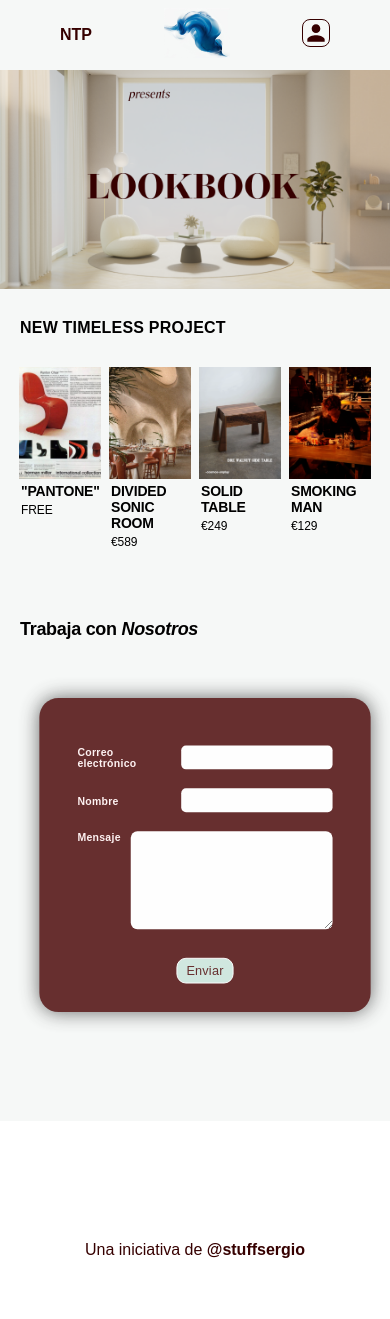
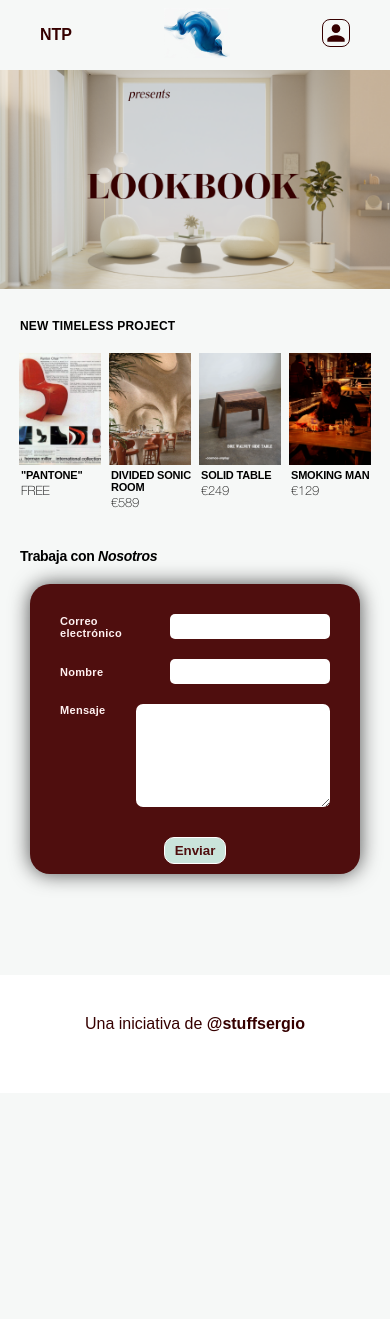
Before and after one commit to stuffsergio/personal-tienda-online, a PHP site: page / in a window 390 px wide. After the commit the page ends 1032 px from the top, so only its background shows below. Run offline with PHP 8.4, Linux system fonts and the light colour scheme; some libraries are stand-ins or nearby versions; some web fonts are replaced.

Commit message:
Cambios casoi definitivos

```diff
--- a/css/style.css
+++ b/css/style.css
@@ -9,12 +9,8 @@
   src: url("fonts/HelveticaNeueLTPro-Bd.woff2") format("woff2");
 }
 @font-face {
-  font-family: HelveticaNeueProBold;
-  src: url(../fonts/HelveticaNeueLTProMd.woff2);
-}
-@font-face {
   font-family: "HelveticaNeuePro-Thin";
-  src: url("fonts/HelveticaNeueLTProMd.woff2") format("woff2");
+  src: url("../fonts/HelveticaNeueLTProTh.woff2") format("woff2");
 }
 @font-face {
   font-family: "HelveticaNeuePro-Italic";
@@ -83,7 +79,7 @@ nav img {
   gap: 20px;
   background-color: #ffffffcc; /* los 88 se llaman alpha, lo que hace que sea más transparente, concretamente la mitad */
   backdrop-filter: blur(2px);
-  padding: 15px 30px 25px 0px;
+  padding: 20px 30px 25px 25px;
   border: 1px solid #360000;
   border-radius: 15px;
 }
@@ -107,7 +103,7 @@ svg {
 article {
   display: flex;
   flex-direction: column;
-  gap: 30px;
+  gap: 20px;
   margin: 30px 15px;
 }
 article h3 {
@@ -131,7 +127,7 @@ article strong {
 }
 article p {
   font-family: "HelveticaNeuePro-Thin", sans-serif;
-  font-size: 0.75em;
+  font-size: 0.8em;
   font-weight: lighter;
   letter-spacing: -0.1px;
   padding-left: 2px;
@@ -153,7 +149,7 @@ article h4 {
   font-size: 18px;
   font-family: "HelveticaNeuePro", sans-serif;
   letter-spacing: -0.3px;
-  margin: 40px 0 0 0;
+  margin: 20px 0 0 0;
   padding-left: 5px;
 }
 .disposicionPropuesta {
@@ -208,7 +204,7 @@ input {
   padding: 5px 10px;
   border: 1px none #cae4db;
   border-radius: 5px;
-  font-family: "HelveticaNeuePro-Thin", sans-serif;
+  font-family: "HelveticaNeuePro", sans-serif;
 }
 .elemento-mensaje {
   display: flex;
@@ -238,18 +234,23 @@ textarea {
   border: 1px solid #fff;
   border-radius: 10px;
   font-family: "HelveticaNeuePro", sans-serif;
-  letter-spacing: 0.2px;
+  font-weight: 600;
+  letter-spacing: 0;
   display: flex;
   align-self: center;
   cursor: pointer;
+}
+#boton-enviar:hover {
+  box-shadow: 0 0 14px #cae4db;
 }
 
 footer {
   margin-top: 100px;
   text-align: center;
   color: #fff;
-  padding: 120px 0 60px 0;
-  background: linear-gradient(
+  padding: 40px 0 60px 0;
+  background-color: #f6f8f7;
+  /*background: linear-gradient(
     to bottom,
     #f6f8f7,
     #f8fafc,
@@ -257,10 +258,11 @@ footer {
     #bcccdc,
     #9aa6b2,
     #89a8b2
-  );
+  );*/
 }
 footer p {
-  font-family: "HelveticaNeueProBold", sans-serif;
+  font-family: "HelveticaNeuePro", sans-serif;
+  font-weight: 500;
   color: #360000;
 }
 footer p a:hover {
@@ -271,8 +273,34 @@ footer a {
 }
 
 @media (max-width: 440px) {
+  .menuMiTienda {
+    margin-left: 40px;
+  }
+  .menuContacto {
+    margin-right: 40px;
+  }
+  .menu-desplegable {
+    padding: 15px 30px 25px 20px;
+  }
+  article {
+    margin: 30px 15px 0px 15px;
+  }
+  article h3 {
+    font-size: 12px;
+    font-weight: 600;
+  }
+  article strong {
+    font-size: 11px;
+  }
+  article h4 {
+    font-size: 14px;
+    padding: 0 0 0 5px;
+    margin-top: 15px;
+  }
   .disposicionPropuesta {
-    width: 348px;
+    width: 330px;
+    margin: 0 auto;
+    padding: 20px 30px 10px 30px;
   }
   .elemento {
     display: flex;
@@ -286,6 +314,9 @@ footer a {
     flex: 2;
     width: 80px;
   }
+  .label-mensaje {
+    padding-right: 20px;
+  }
   footer {
     background: #fff;
   }
--- a/pages/newsletter.html
+++ b/pages/newsletter.html
@@ -79,7 +79,7 @@
     </div>
 
     <div class="botones">
-      <button onclick="window.history.back()">Volver</button>
+      <!--<button onclick="window.history.back()">Volver</button>-->
       <button><a href="../index.html">Volver a Página Anterior</a></button>
     </div>
     <script src="../js/newsletter.js"></script>
```
Also changed, not shown: css/newsletter.css (+13 -1 lines).
